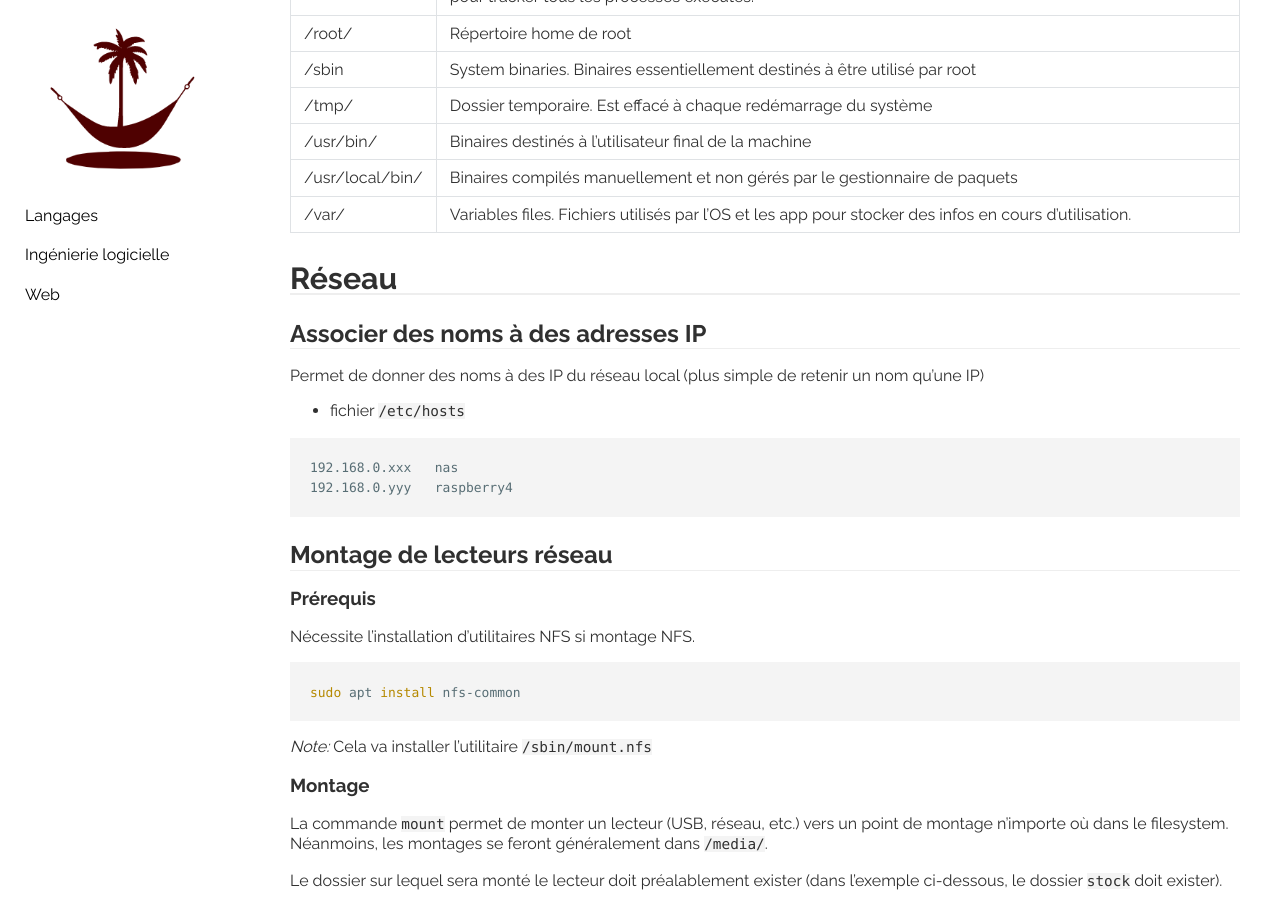
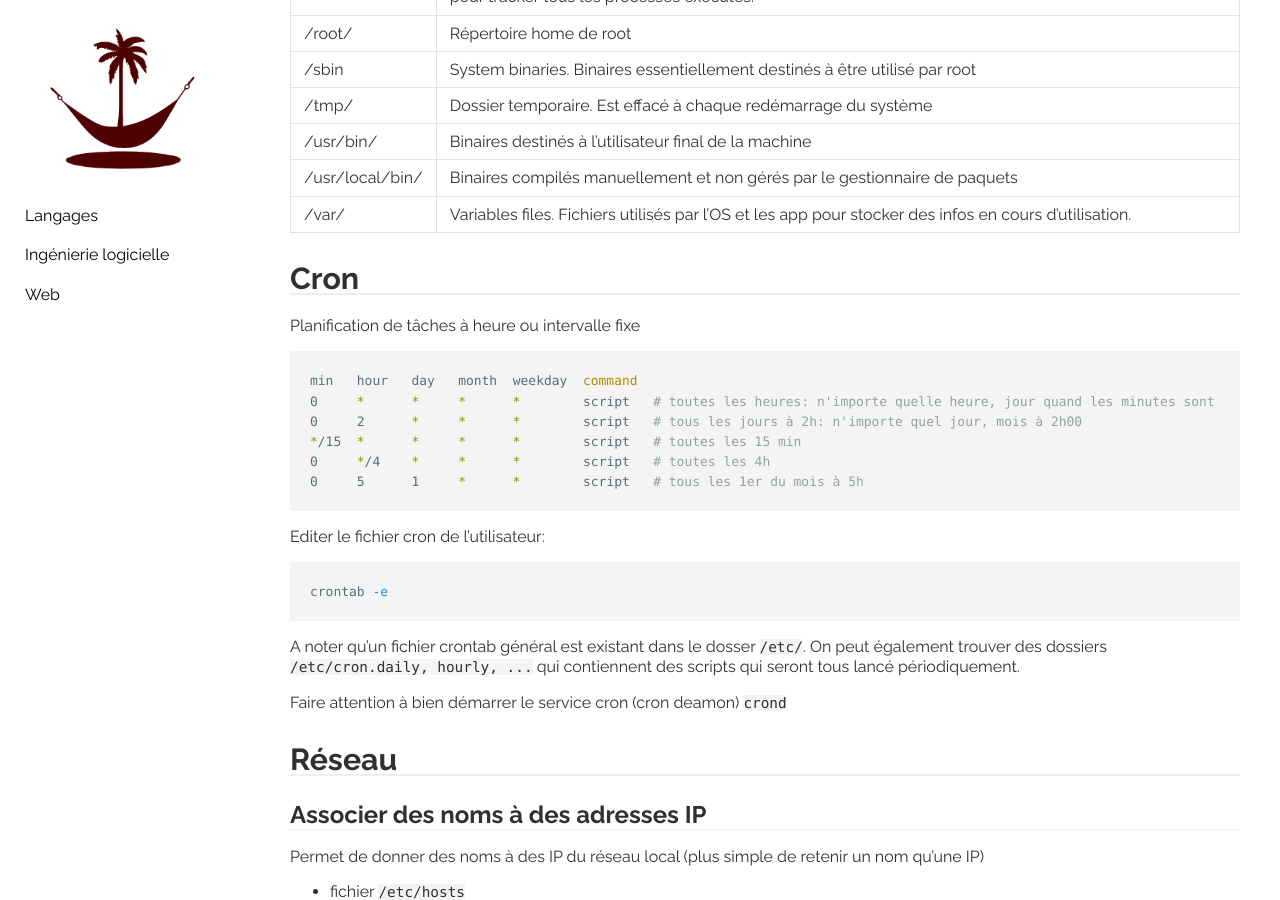
Before and after one commit to behej/lazyjekyll, a Jekyll site: the page built from _sweng/linux.md, in a window 1280 px wide and 900 px high, scrolled down 464 px. Built offline with Jekyll 4.4.1, drawn with Linux system fonts in a browser that asks for light colours; some of the changed text lies outside the part shown.

Commit message:
[Work #78] Linux: Add cron

````diff
--- a/_sweng/linux.md
+++ b/_sweng/linux.md
@@ -24,7 +24,26 @@ icon: linux.png
 |/var/|Variables files. Fichiers utilisés par l'OS et les app pour stocker des infos en cours d'utilisation.|
 
 
+# Cron
+Planification de tâches à heure ou intervalle fixe
 
+```sh
+min   hour   day   month  weekday  command
+0     *      *     *      *        script   # toutes les heures: n'importe quelle heure, jour quand les minutes sont à 0
+0     2      *     *      *        script   # tous les jours à 2h: n'importe quel jour, mois à 2h00
+*/15  *      *     *      *        script   # toutes les 15 min
+0     */4    *     *      *        script   # toutes les 4h
+0     5      1     *      *        script   # tous les 1er du mois à 5h
+```
+
+Editer le fichier cron de l'utilisateur:
+```sh
+crontab -e
+```
+
+A noter qu'un fichier crontab général est existant dans le dosser `/etc/`. On peut également trouver des dossiers `/etc/cron.daily, hourly, ...` qui contiennent des scripts qui seront tous lancé périodiquement.
+
+Faire attention à bien démarrer le service cron (cron deamon) `crond`
 
 # Réseau
 ## Associer des noms à des adresses IP
@@ -79,3 +98,5 @@ Pour un montage automatique au démarrage du PC, ajouter les lecteurs à monter
 192.168.0.xxx:/media/	/media/nas-media	nfs	defaults,auto,nofail,noatime,bg	0	0
 192.168.0.xxx:/Documents/	/media/nas-doc	nfs	defaults,auto,nofail,noatime,bg	0	0
 ```
+
+`mount -a` : Effectue tous les montages décrits dans le fichier *fstab*.
````
